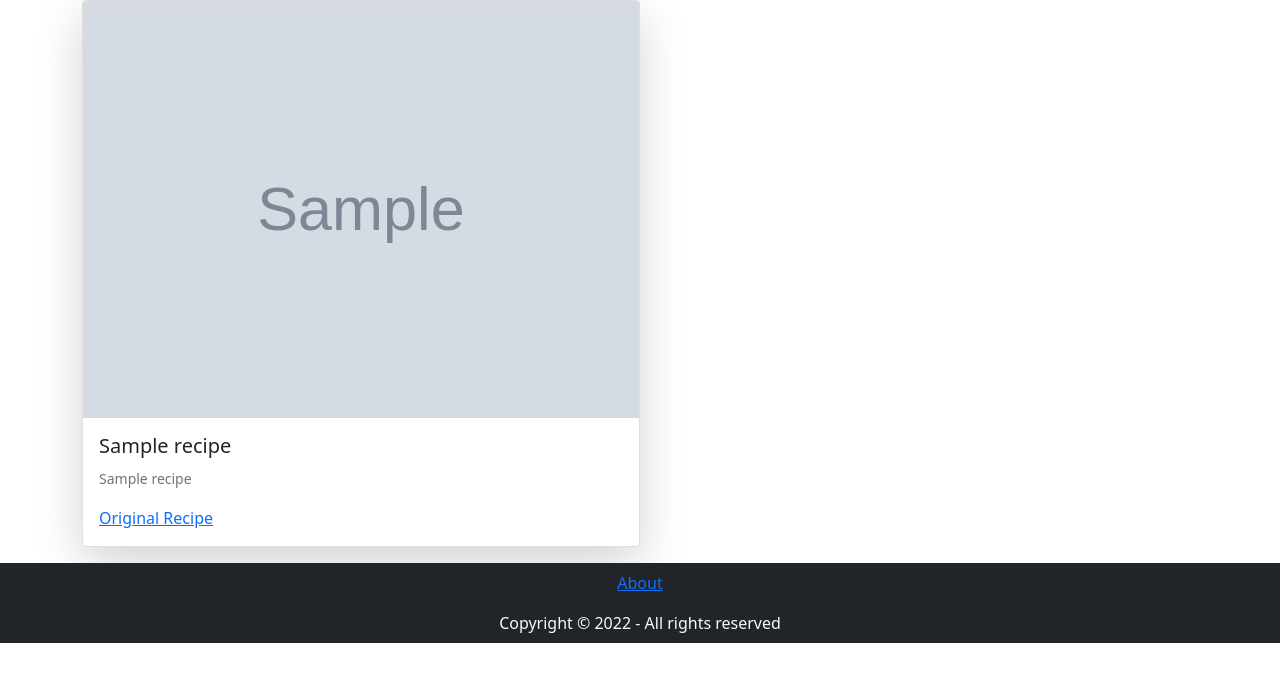
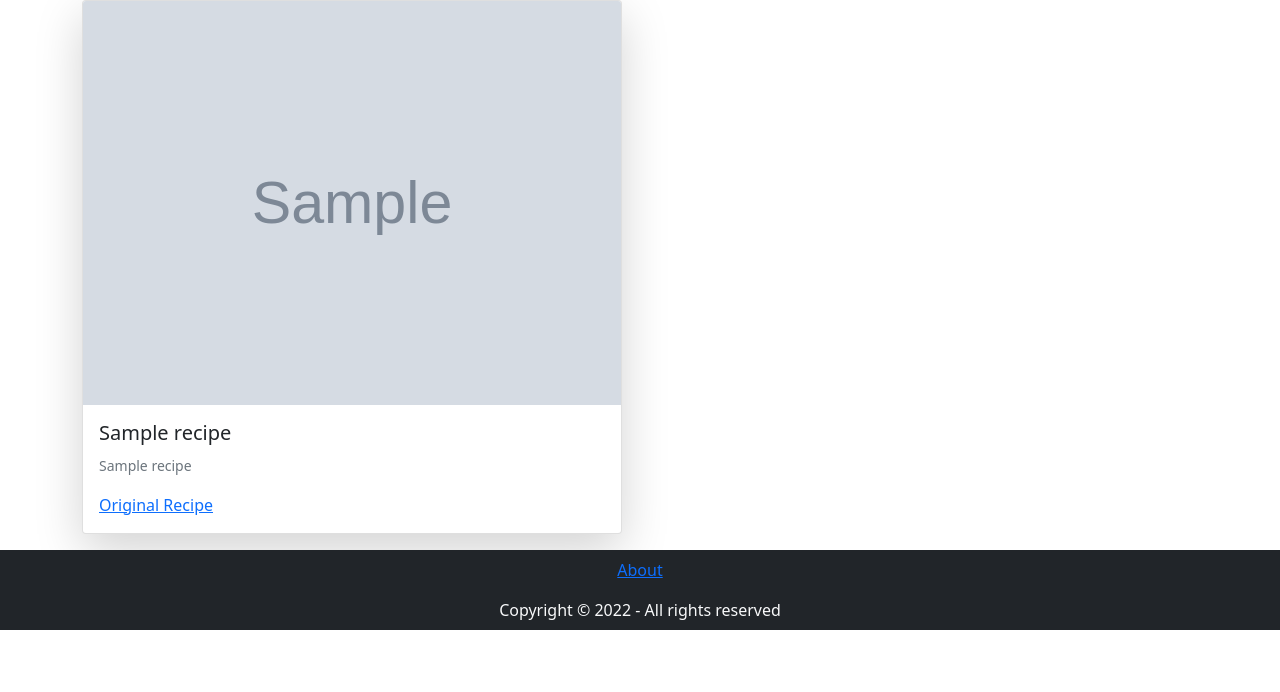
Before and after one commit to Tia-Vang/Capstone, a Django app: page / in a window 1280 px wide. Shown: the part 108-800 px from the top of the page. Run offline with Django 4.2, Linux system fonts and the light colour scheme; tables that the repository leaves empty hold one stand-in row (values such as "Sample post"); grey boxes marked "Sample" are stand-in pictures; a database or web service that is not in the repository returns one stand-in record (values such as "Sample title"); data that the repository does not hold is empty; some libraries are stand-ins or nearby versions.

Commit message:
updated home.html

```diff
--- a/homechefapp/templates/homechefapp/home.html
+++ b/homechefapp/templates/homechefapp/home.html
@@ -12,7 +12,7 @@
          {% for i in recipes %}
 
 
-         <div class="card rounded shadow-lg mb-3">
+         <div class="card rounded shadow-lg mb-3" style="width: 540px;">
             <img src="{{ i.image }}" class="card-img-top" alt="...">
             <div class="card-body">
               <h5 class="card-title">{{ i.title }}</h5>
```
Also changed, not shown: db.sqlite3.
